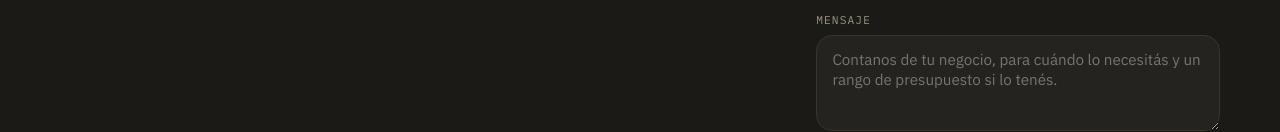
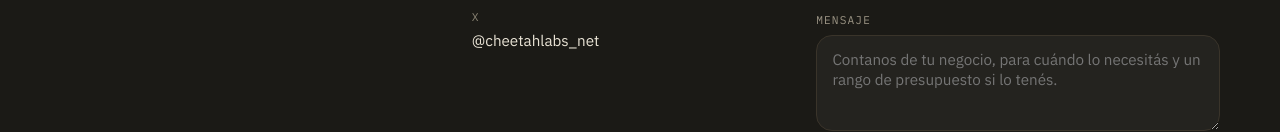
Before and after one commit to j0a0800/cheetahlabs, a plain HTML site: page index.html in a window 1280 px wide. Shown: the part 8257-8389 px from the top of the page. Drawn offline with Linux system fonts and the light colour scheme; no server answers.

Commit message:
Update index.html

```diff
--- a/index.html
+++ b/index.html
@@ -951,6 +951,7 @@
           <li><span class="k">Email</span><a href="mailto:cheetahlabs@gmail.com">cheetahlabs@gmail.com</a></li>
           <li><span class="k">WhatsApp</span><a id="wa-link" href="https://wa.me/5491134795587?text=Hola%20Cheetahlabs%2C%20quiero%20consultar%20por%20un%20servicio%20%28sitio%20web%2C%20tienda%20online%2C%20publicidad%2C%20redes%20u%20otro%29.%20Mi%20rubro%20es%3A%20" target="_blank" rel="noopener">+54 9 11 3479-5587</a></li>
           <li><span class="k">Instagram</span><a href="https://instagram.com/cheethalabs?obrf=MTdxaXE2dXhudjZ6dw%3D%3D&utm_source=qr" target="_blank" rel="noopener">@cheetahlabs</a></li>
+          <li><span class="k">X</span><a href="https://x.com/cheetahlabs_net"target="_blank" rel="noopener">@cheetahlabs_net</a></li>
         </ul>
       </div>
 
```
